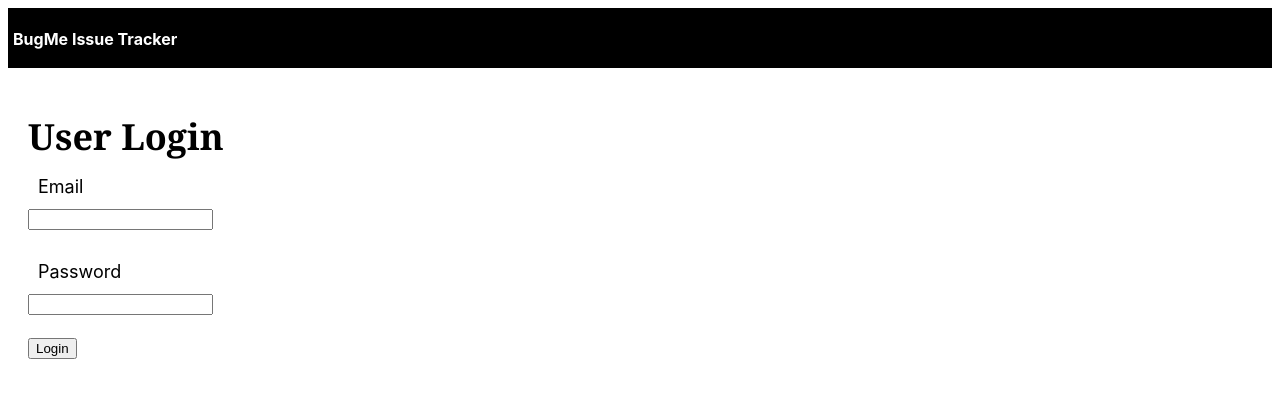
After one commit to tavtav1/info2180-project2, a PHP site: page /login.html in a window 1280 px wide. The commit adds this page. Shown: the top 398 px of the page. Run offline with PHP 8.4, Linux system fonts and the light colour scheme.

Commit message:
Backbone complete, needs CSS updates and javascript

```diff
--- /dev/null
+++ b/login.html
@@ -0,0 +1,39 @@
+<!DOCTYPE html>
+<html>
+<head>
+   <meta charset="utf-8">
+   <meta name="viewport" content="width=device-width, initial-scale=1">
+   <title>BugMe Issue Tracker</title>
+   <link rel="stylesheet" type="text/css" href="styles.css">
+</head>
+
+<body>
+   <div class= "nav-bar">
+      <h3>BugMe Issue Tracker</h3>
+   </div>
+ <!--   <div class="container">
+      <div class="nav-panel">
+         <a href="">Home</a><br>
+         <a href="">Add User</a><br>
+         <a href="">New Issue</a><br>
+         <a href="">Logout</a>
+
+      </div> -->
+      <div class="main">
+         <form method="post" name="form" action="login.php">
+            <h1>User Login</h1>
+
+            <label>Email</label><br>
+            <input type="text" name="email" id="email"/><br><br>
+
+            <label>Password</label><br>
+            <input type="password" name="password" id="password"/><br><br>
+
+            <button id="submit">Login</button>
+
+         </form>
+
+      </div>
+   </div>
+</body>
+</htm>
--- a/schema.sql
+++ b/schema.sql
@@ -16,8 +16,8 @@ CREATE table Issues(
 	title  VARCHAR(40),
 	description   text,
 	type   VARCHAR(10),
-	priority VARCHAR(),
-	status   VARCHAR(),
+	priority VARCHAR(40),
+	status   VARCHAR(40),
 	assigned_to    INT,
 	created_by     INT,
 	created   DATETIME,
--- a/userData.php
+++ b/userData.php
@@ -12,7 +12,7 @@ $date_joined = date("Y.m.d");
 require_once 'dbconfig.php';
 try{
 	$conn = new PDO("mysql:host = $host; dbname=$dbname", $username,$password);
-	echo ( "Connected to $dbname at $host successfully.");
+	header( "Location: register.html");
 	$conn ->setAttribute(PDO::ATTR_ERRMODE, PDO::ERRMODE_EXCEPTION);
 
 		} catch (PDOException $pe) {
```
Also changed, not shown: login.php (+34 -4 lines).
